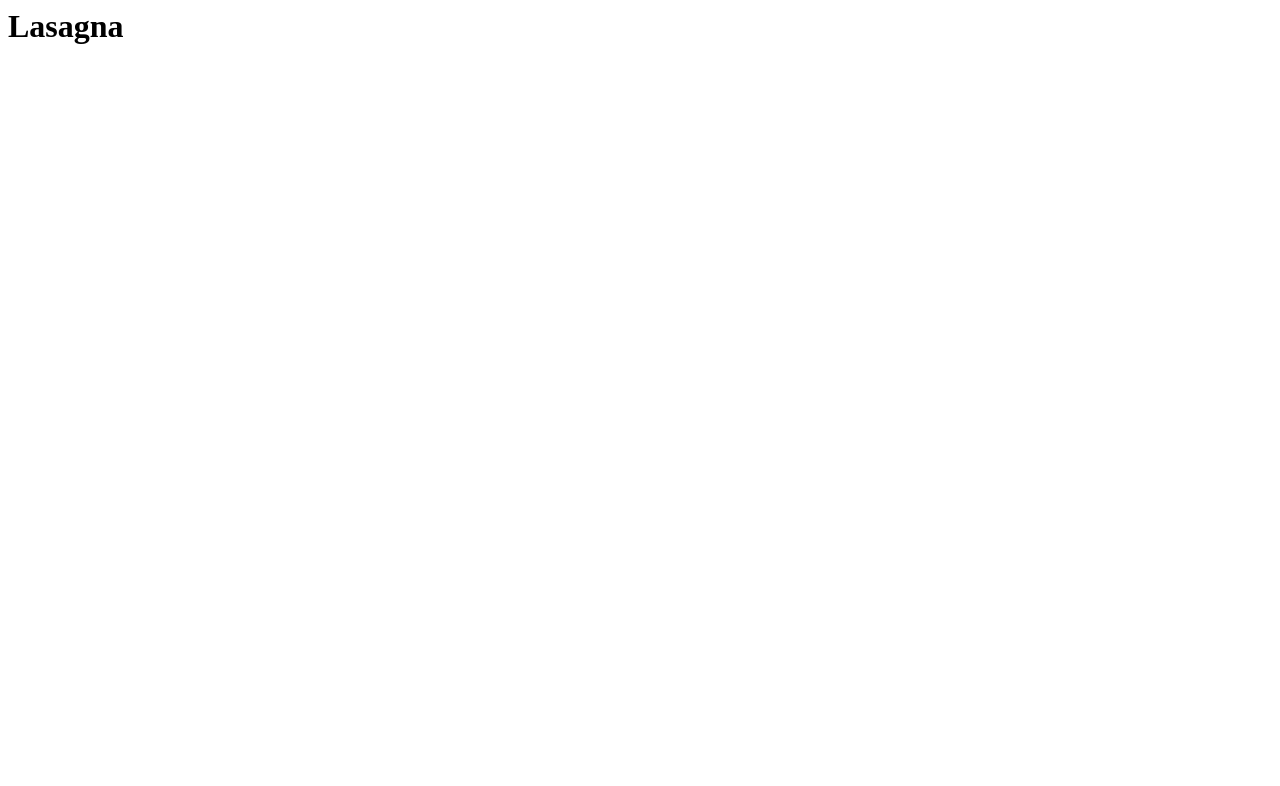
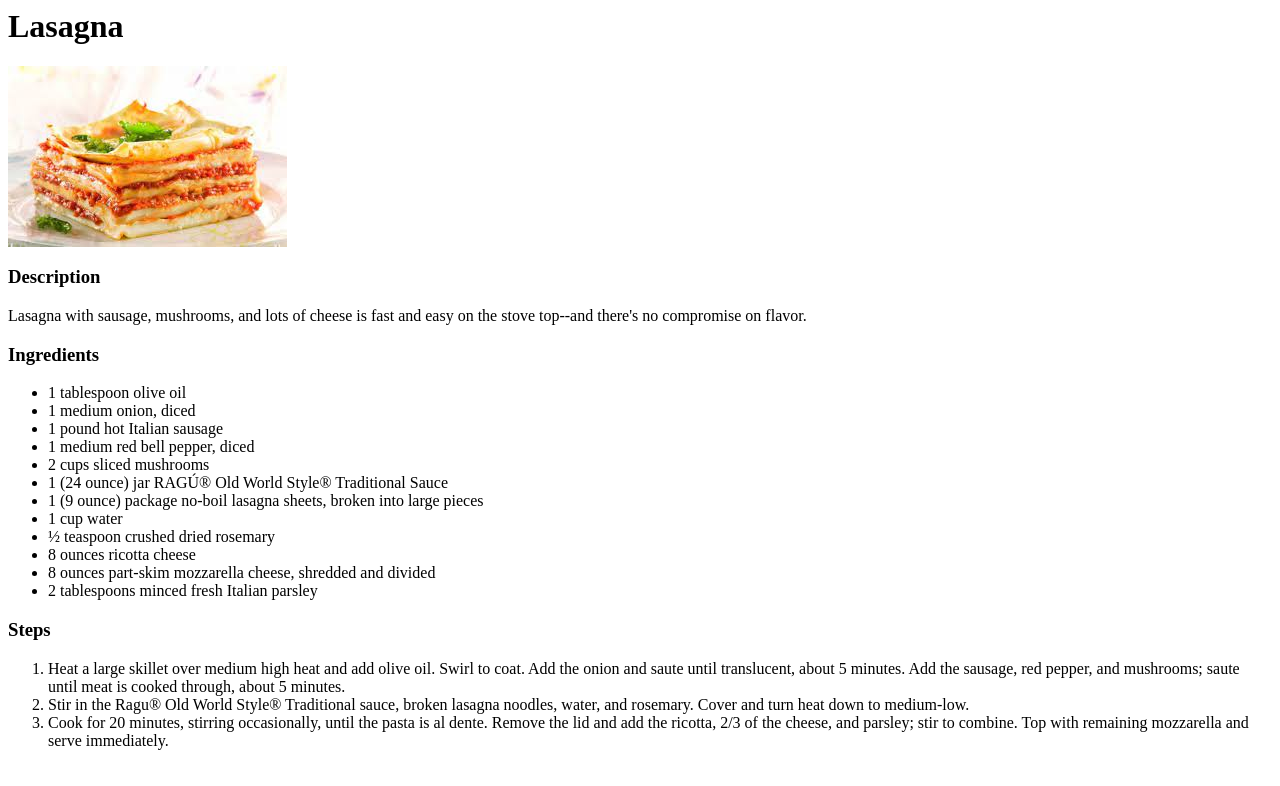
Before and after one commit to Fabi0o/odin-recipes, a plain HTML site: page recipes/lasagna.html in a window 1280 px wide. Drawn offline with Linux system fonts and the light colour scheme.

Commit message:
Created first recipe

```diff
--- a/recipes/lasagna.html
+++ b/recipes/lasagna.html
@@ -6,5 +6,46 @@
   </head>
   <body>
     <h1>Lasagna</h1>
+    <img src="../images/lasagna.jpeg" alt="Image of Lasagna" />
+    <h3>Description</h3>
+    <p>
+      Lasagna with sausage, mushrooms, and lots of cheese is fast and easy on
+      the stove top--and there's no compromise on flavor.
+    </p>
+    <h3>Ingredients</h3>
+    <ul>
+      <li>1 tablespoon olive oil</li>
+      <li>1 medium onion, diced</li>
+      <li>1 pound hot Italian sausage</li>
+      <li>1 medium red bell pepper, diced</li>
+      <li>2 cups sliced mushrooms</li>
+      <li>1 (24 ounce) jar RAGÚ® Old World Style® Traditional Sauce</li>
+      <li>
+        1 (9 ounce) package no-boil lasagna sheets, broken into large pieces
+      </li>
+      <li>1 cup water</li>
+      <li>½ teaspoon crushed dried rosemary</li>
+      <li>8 ounces ricotta cheese</li>
+      <li>8 ounces part-skim mozzarella cheese, shredded and divided</li>
+      <li>2 tablespoons minced fresh Italian parsley</li>
+    </ul>
+    <h3>Steps</h3>
+    <ol>
+      <li>
+        Heat a large skillet over medium high heat and add olive oil. Swirl to
+        coat. Add the onion and saute until translucent, about 5 minutes. Add
+        the sausage, red pepper, and mushrooms; saute until meat is cooked
+        through, about 5 minutes.
+      </li>
+      <li>
+        Stir in the Ragu® Old World Style® Traditional sauce, broken lasagna
+        noodles, water, and rosemary. Cover and turn heat down to medium-low.
+      </li>
+      <li>
+        Cook for 20 minutes, stirring occasionally, until the pasta is al dente.
+        Remove the lid and add the ricotta, 2&sol;3 of the cheese, and parsley;
+        stir to combine. Top with remaining mozzarella and serve immediately.
+      </li>
+    </ol>
   </body>
 </html>
```
